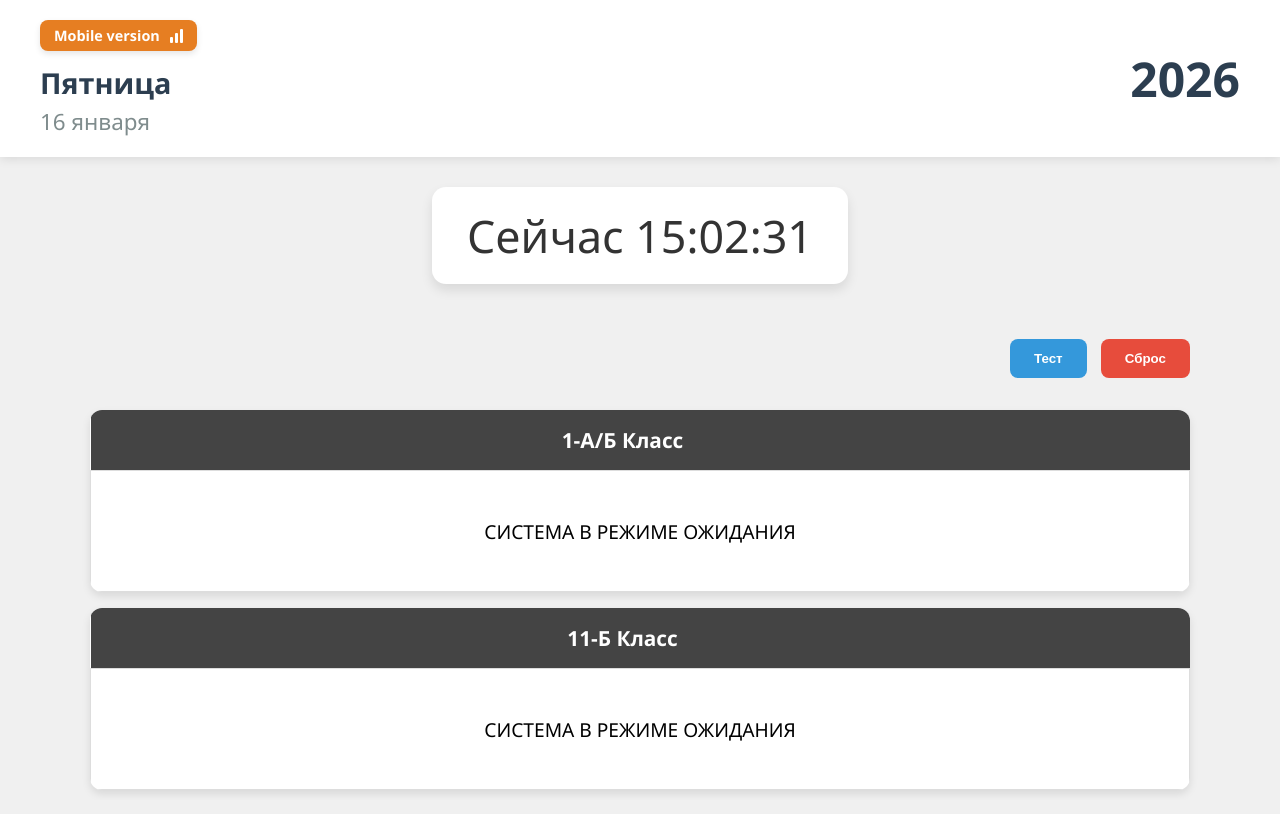
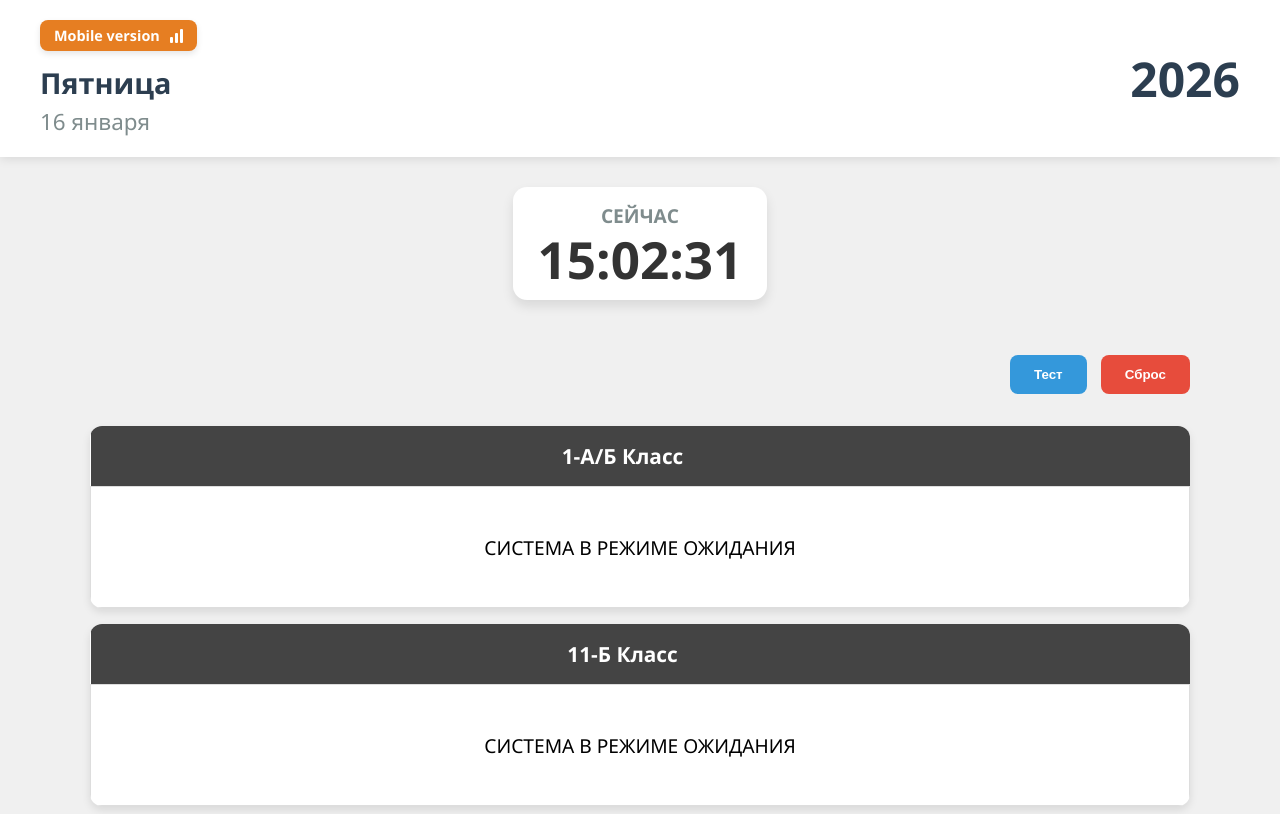
Before and after one commit to Dimon17ndex/SSI, a plain HTML site: page mobver.html in a window 1280 px wide. Drawn offline with Linux system fonts and the light colour scheme.

Commit message:
Update mobver.html

```diff
--- a/mobver.html
+++ b/mobver.html
@@ -13,7 +13,6 @@
             display: flex; flex-direction: column; align-items: center;
         }
 
-        /* --- ФИКСИРОВАННАЯ ШАПКА --- */
         .header {
             display: flex;
             justify-content: space-between;
@@ -22,7 +21,6 @@
             background-color: #fff;
             width: 100%;
             box-sizing: border-box;
-            /* Изменения здесь: */
             position: sticky;
             top: 0;
             z-index: 1000;
@@ -63,11 +61,32 @@
         .day-month { font-size: 1.4rem; color: #7f8c8d; margin-top: 4px; }
         #currentYear { font-size: 3rem; font-weight: bold; color: #2c3e50; }
 
+        /* --- ИЗМЕНЕННЫЙ БЛОК ВРЕМЕНИ --- */
         #currentTime {
-            text-align: center; margin: 30px auto; font-size: 2.8rem;
-            color: #333; background-color: #fff; padding: 18px 35px;
-            border-radius: 14px; box-shadow: 0 6px 12px rgba(0, 0, 0, 0.1);
+            display: flex;
+            flex-direction: column; /* Текст в колонку */
+            align-items: center;
+            margin: 30px auto;
+            background-color: #fff;
+            padding: 15px 25px; /* Уменьшили отступы для компактности */
+            border-radius: 14px;
+            box-shadow: 0 6px 12px rgba(0, 0, 0, 0.1);
+            width: fit-content; /* Ширина строго по контенту */
         }
+        .time-label {
+            font-size: 1.2rem;
+            color: #7f8c8d;
+            font-weight: bold;
+            margin-bottom: 5px;
+            text-transform: uppercase;
+        }
+        .time-value {
+            font-size: 3.2rem;
+            color: #333;
+            font-weight: bold;
+            line-height: 1;
+        }
+        /* ------------------------------- */
 
         .controls-container {
             margin: 20px auto; display: flex; justify-content: space-between;
@@ -172,7 +191,6 @@
             .comment-box { min-width: 90%; font-size: 0.9rem; padding: 10px 15px; }
             .class-row { flex-direction: column; width: 95%; }
             .timer-container.visible { width: 100%; max-width: 100%; margin-left: 0; margin-top: 10px; }
-            /* На мобильных уменьшаем отступы фиксированной шапки */
             .header { padding: 10px 20px; }
         }
     </style>
@@ -194,7 +212,10 @@
         <div id="currentYear"></div>
     </div>
 
-    <div id="currentTime">00:00:00</div>
+    <div id="currentTime">
+        <div class="time-label">Сейчас</div>
+        <div id="timeValue" class="time-value">00:00:00</div>
+    </div>
 
     <div class="controls-container">
         <div id="commentBox" class="comment-box">
@@ -306,7 +327,9 @@
             const now = simulatedNow ? new Date(simulatedNow) : new Date();
             const totalSec = now.getHours() * 3600 + now.getMinutes() * 60 + now.getSeconds();
 
-            document.getElementById('currentTime').textContent = `Сейчас ${String(now.getHours()).padStart(2, '0')}:${String(now.getMinutes()).padStart(2, '0')}:${String(now.getSeconds()).padStart(2, '0')}`;
+            // Обновляем только значение времени
+            document.getElementById('timeValue').textContent = `${String(now.getHours()).padStart(2, '0')}:${String(now.getMinutes()).padStart(2, '0')}:${String(now.getSeconds()).padStart(2, '0')}`;
+
             document.getElementById('dayName').textContent = ['Воскресенье', 'Понедельник', 'Вторник', 'Среда', 'Четверг', 'Пятница', 'Суббота'][now.getDay()];
             document.getElementById('dayDate').textContent = now.getDate();
             document.getElementById('month').textContent = ['января', 'февраля', 'марта', 'апреля', 'мая', 'июня', 'июля', 'августа', 'сентября', 'октября', 'ноября', 'декабря'][now.getMonth()];
```
